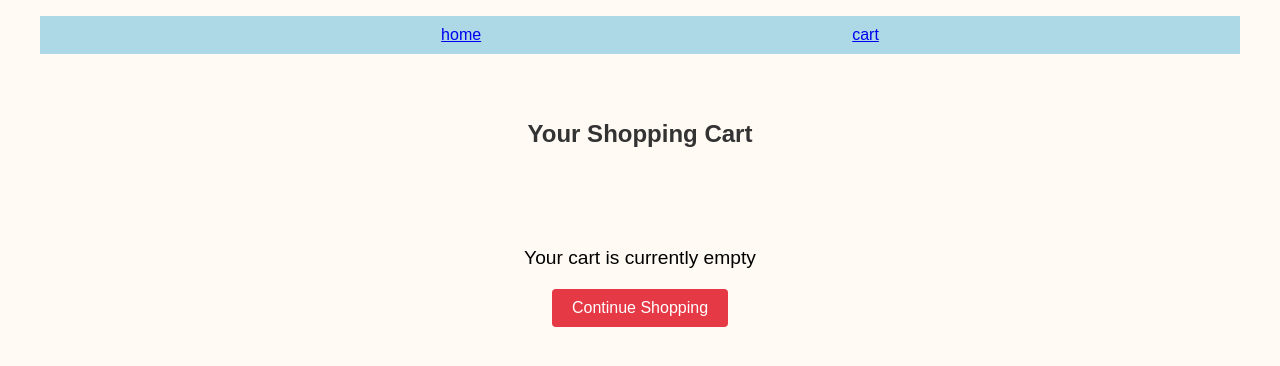
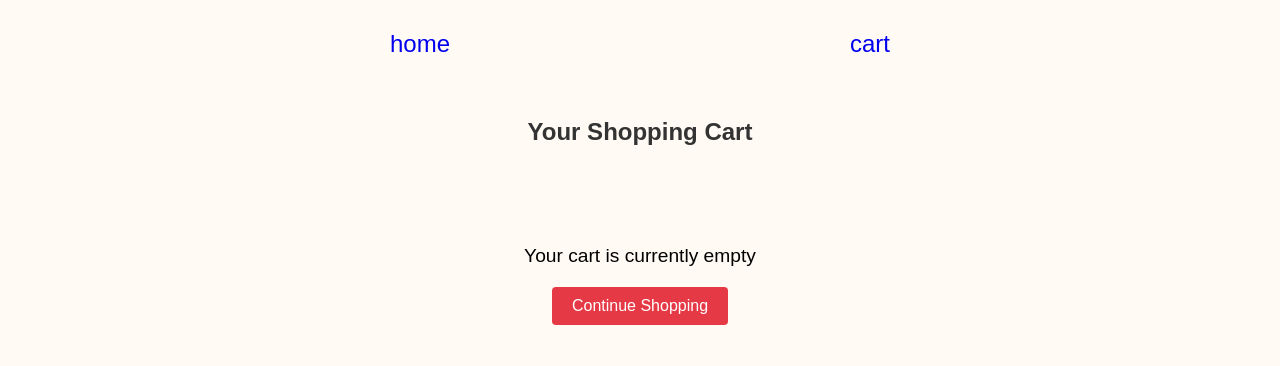
Before and after one commit to M3o0t/perfume, a Vue app: page /cart in a window 1280 px wide. Shown: the top 366 px of the page. Built offline with nearby package versions, Linux system fonts and the light colour scheme.

Commit message:
router chore: updated router to make Home the default landing page

```diff
--- a/src/App.vue
+++ b/src/App.vue
@@ -20,9 +20,10 @@ import Navbar from './components/navbar.vue'
   <style scoped>
   .app-container {
     font-family: 'Arial', sans-serif;
-    max-width: 1200px;
+    max-width: 100%;
     margin: 0 auto;
-    padding: 0 20px;
+    margin-top:0;
+    padding: 0 0px;
   }
 
   </style>
--- a/src/components/navbar.vue
+++ b/src/components/navbar.vue
@@ -12,13 +12,23 @@
 
 
 <style>
+.nav{
+    width: 100%;
+}
 nav ul{
     display: flex;
+    margin:0;
     justify-content: space-evenly;
-    background-color: lightblue;
+    padding:20px 0 0 0  ;
+    width: 100%;
+    border-radius: 8px
 }
 ul li{
     padding: 10px;
     list-style: none;
 }
+ul li a{
+    text-decoration: none;
+    font-size: 1.5rem;
+}
 </style>
```
